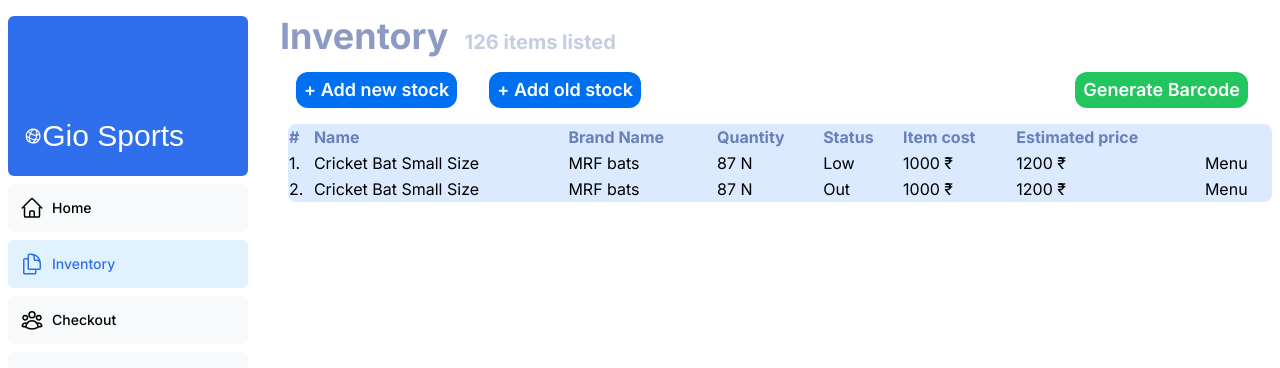
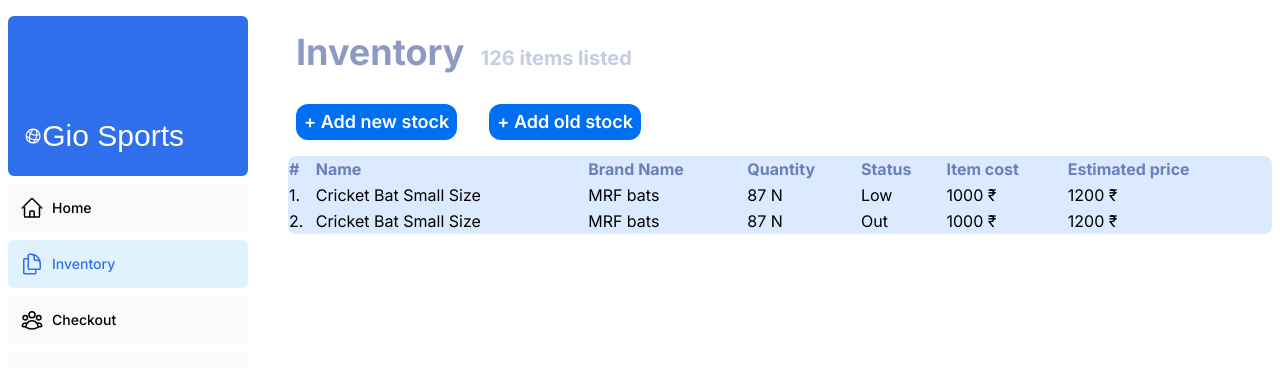
Before and after one commit to salimehdi/WD-project, a Next.js app: page /home/inventory in a window 1280 px wide. Shown: the top 368 px of the page. Built offline with nearby package versions, Linux system fonts and the light colour scheme; a web font is replaced by a local one.

Commit message:
Some changes in Inventory Page

```diff
--- a/app/home/inventory/page.tsx
+++ b/app/home/inventory/page.tsx
@@ -4,7 +4,7 @@ export default function Page() {
     return (
         <div className="w-[100%] h-[100%]">
             <header>
-                <h1 className="text-4xl text-blue-900 opacity-50 font-bold">
+                <h1 className="p-4 text-4xl text-blue-900 opacity-50 font-bold">
                     Inventory
                     <span className="text-xl opacity-50 mx-4">{126} items listed</span>
                 </h1>
@@ -13,7 +13,6 @@ export default function Page() {
                         <button>+ Add new stock</button>
                         <button>+ Add old stock</button>
                     </div>
-                    <button className="barcode-btn">Generate Barcode</button>
                 </div>
                 <table className='w-full h-full bg-blue-100 text-left mx-2 rounded-lg'>
                     <thead>
@@ -37,9 +36,7 @@ export default function Page() {
                             <td>Low</td>
                             <td>1000 ₹</td>
                             <td>1200 ₹</td>
-                            <td>
-                                Menu
-                            </td>
+
                         </tr>
                         <tr>
                             <td>2.</td>
@@ -49,9 +46,7 @@ export default function Page() {
                             <td>Out</td>
                             <td>1000 ₹</td>
                             <td>1200 ₹</td>
-                            <td>
-                                Menu
-                            </td>
+
                         </tr>
                     </tbody>
                 </table>
```
